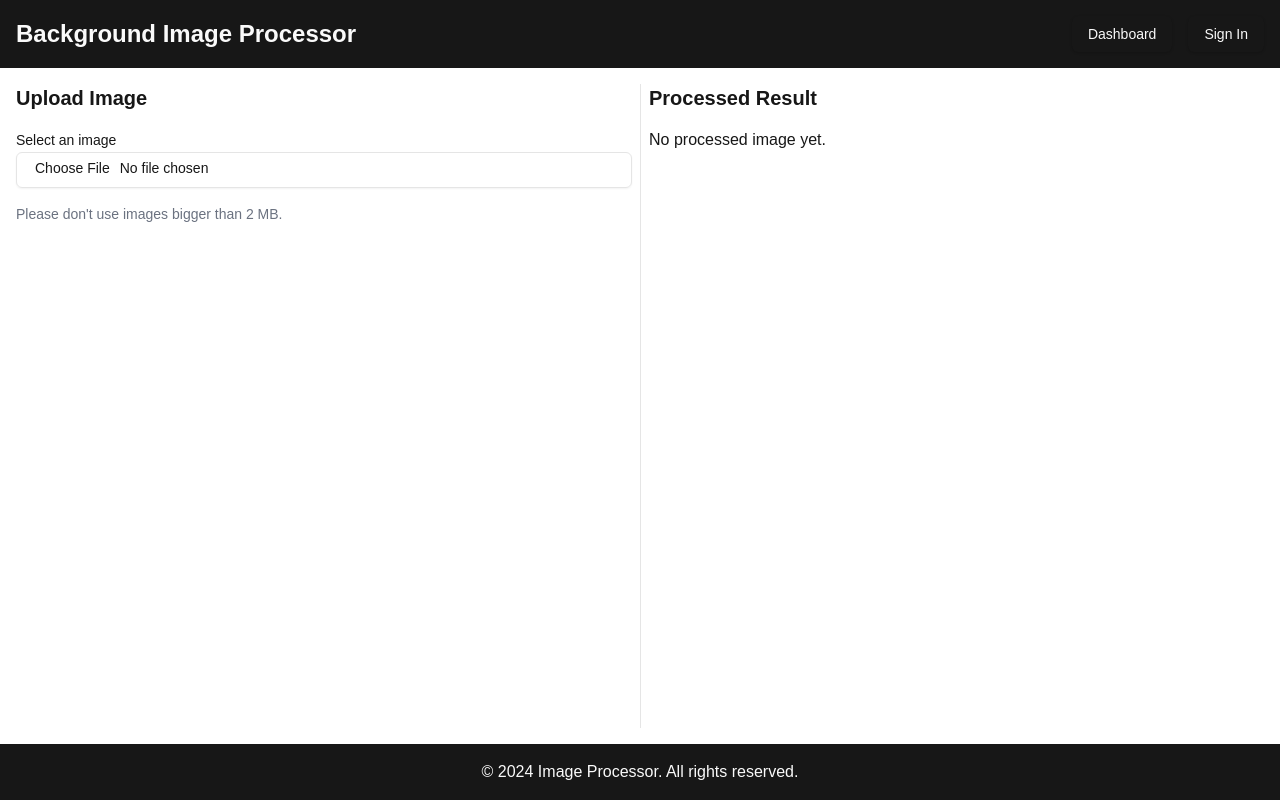
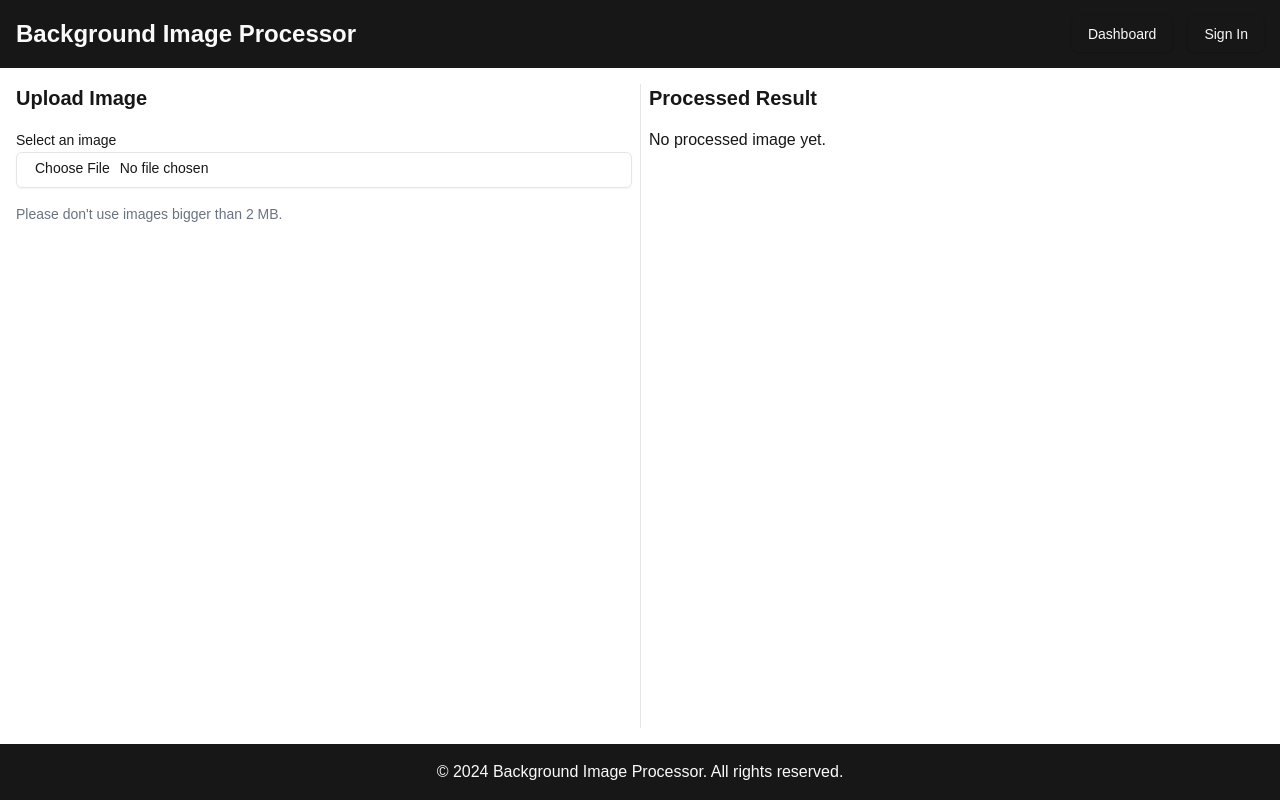
Before and after one commit to incendies/bg-removal-app, a Next.js app: page / in a window 1280 px wide. Built offline with nearby package versions, Linux system fonts and the light colour scheme; no server answers; what @fal-ai/serverless-client would draw is missing.

Commit message:
some small copy edits

```diff
--- a/app/components/image-uploader.tsx
+++ b/app/components/image-uploader.tsx
@@ -147,7 +147,7 @@ export function ImageUploader() {
       </main>
 
       <footer className="bg-primary text-primary-foreground p-4 text-center">
-        <p>&copy; 2024 Image Processor. All rights reserved.</p>
+        <p>&copy; 2024 Background Image Processor. All rights reserved.</p>
       </footer>
 
       {fullscreenImage && (
```
